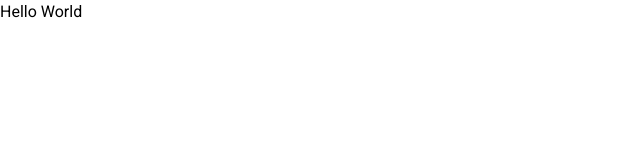
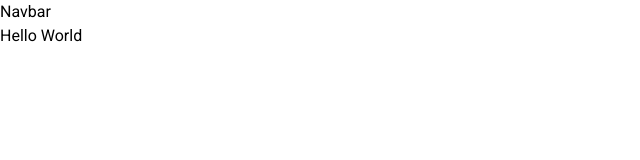
Before and after one commit to Raihanhn/Dynamic_Popup, a Next.js app: page / in a window 1280 px wide. Shown: the top 160 px of the page, without its empty margins (0-640 px from the left). Built offline with nearby package versions, Linux system fonts and the light colour scheme.

Commit message:
Navbar added

```diff
--- /dev/null
+++ b/app/components/Navbar/Navbar.tsx
@@ -0,0 +1,8 @@
+import React from "react";
+import "./navbar.css";
+
+const Navbar = () => {
+  return <div>Navbar</div>;
+};
+
+export default Navbar;
--- a/app/layout.tsx
+++ b/app/layout.tsx
@@ -1,6 +1,7 @@
 import type { Metadata } from "next";
 import { Roboto } from "next/font/google";
 import "./globals.css";
+import Navbar from "./components/Navbar/Navbar";
 
 const roboto = Roboto({ weight: ["400"], subsets: ["latin"] });
 
@@ -17,6 +18,7 @@
   return (
     <html lang="en">
       <body className={roboto.className}>
+        <Navbar />
         <main>{children} </main>
       </body>
     </html>
```
Also changed, not shown: app/components/Navbar/navbar.css (added).
